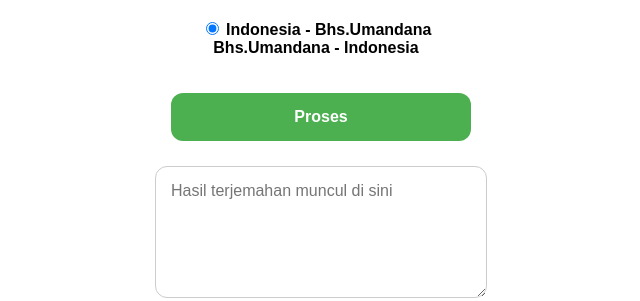
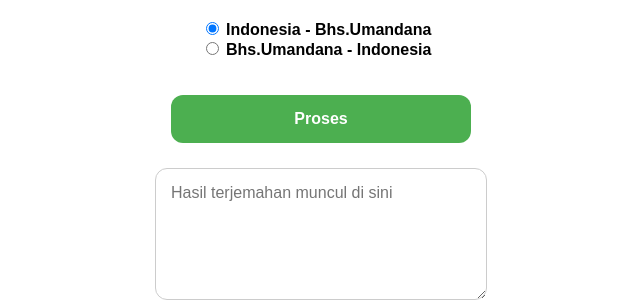
Before and after one commit to iqbalarauf/MutheLanguageTranslator, a plain HTML site: page index.html in a window 1280 px wide. Shown: the part 309-610 px from the top of the page, 319-959 px from the left. Drawn offline with Linux system fonts and the light colour scheme.

Commit message:
Fix algortihm Umandana-Indo

```diff
--- a/index.html
+++ b/index.html
@@ -132,7 +132,7 @@
     <form>
     <input type="radio" id="pilihanFungsi" name="fav_language" value="indoumandana" checked>
     <label for="indoumandana">Indonesia - Bhs.Umandana</label><br>
-    <!-- <input type="radio" id="pilihanFungsi" name="fav_language" value="umandanaindo"> -->
+    <input type="radio" id="pilihanFungsi" name="fav_language" value="umandanaindo">
     <label for="umandanaindo">Bhs.Umandana - Indonesia</label>
     </form>
 
```
